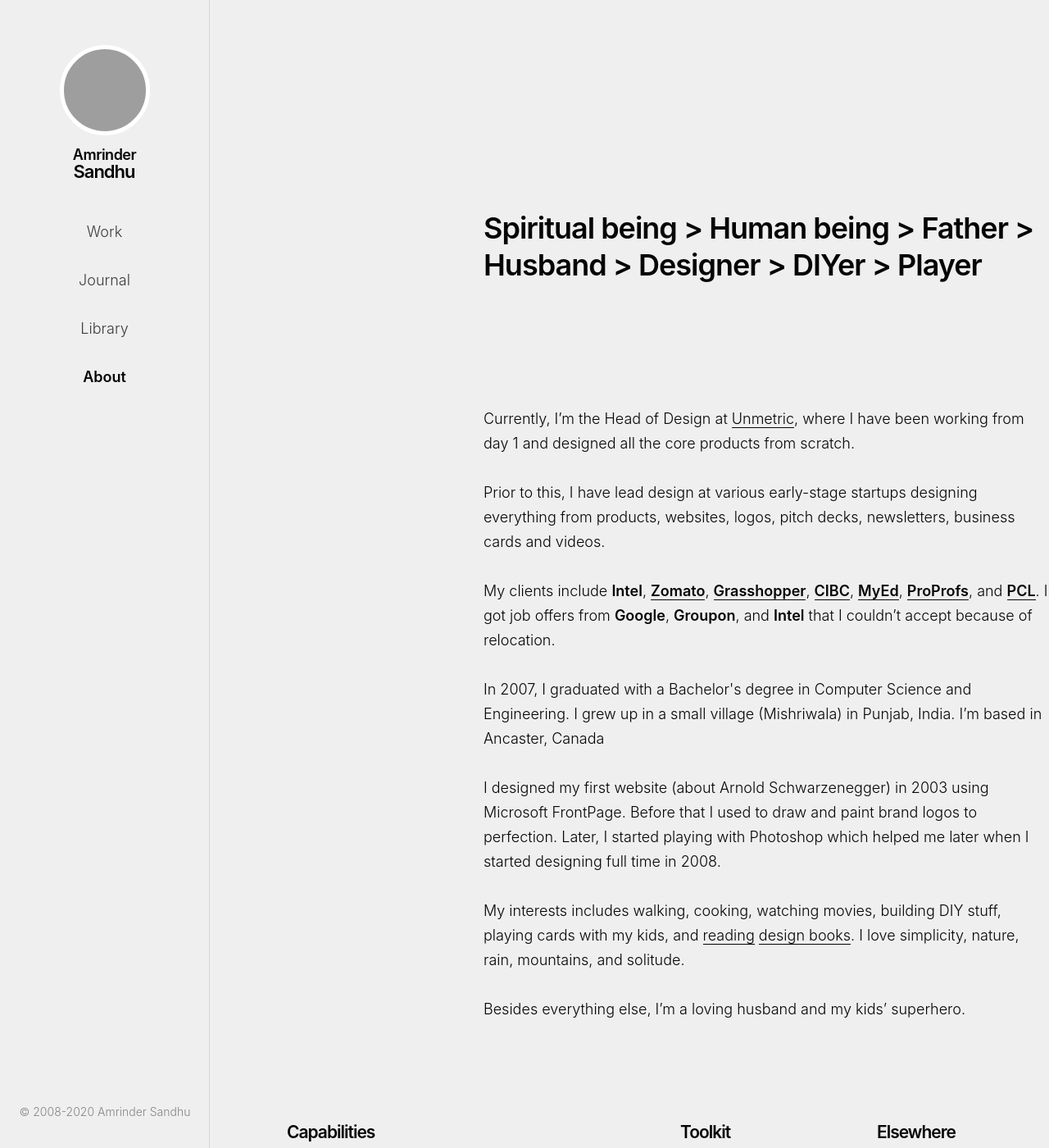
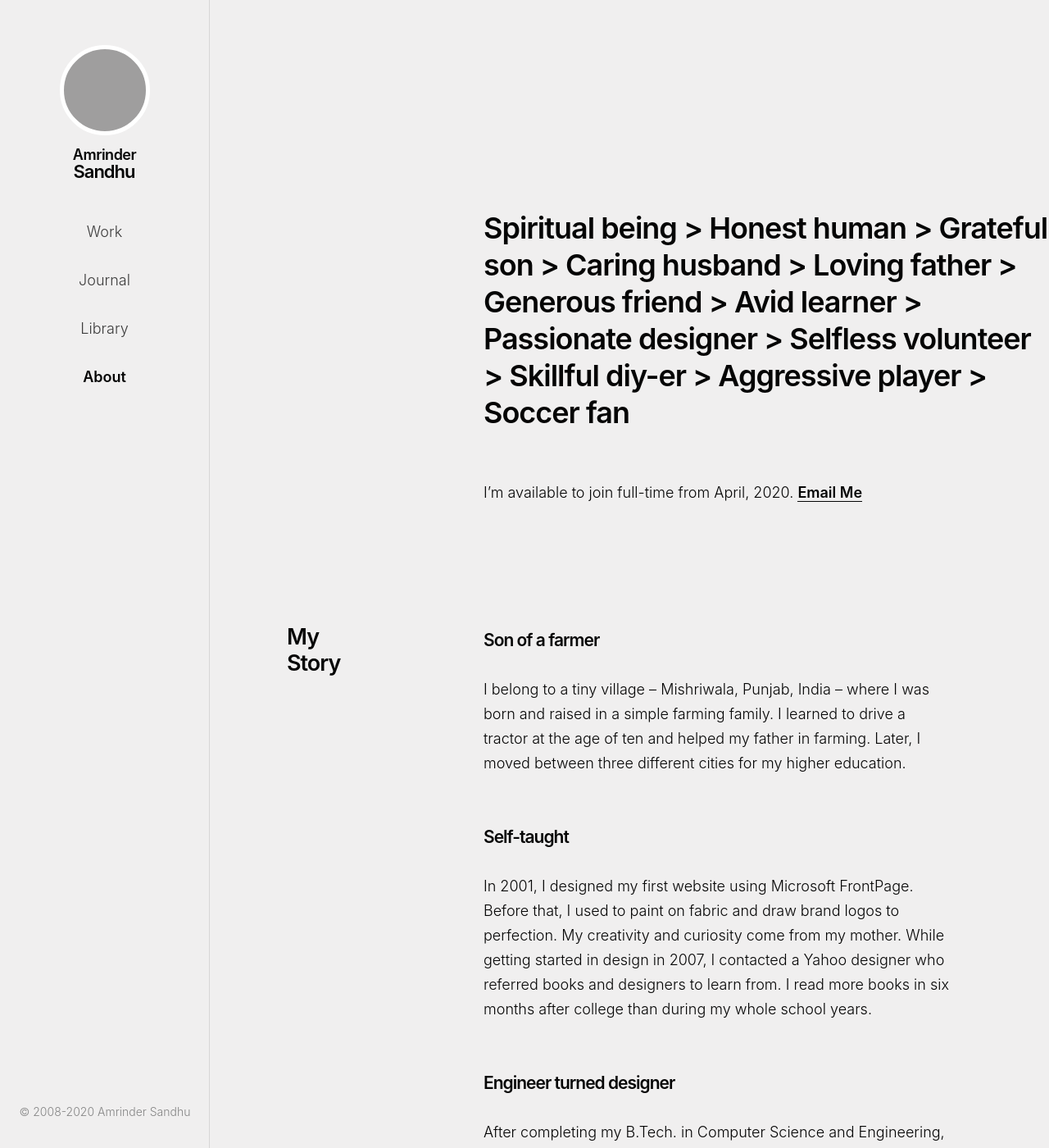
Before and after one commit to harjotgrewal/amrindersandhu, a Jekyll site: the page built from about.html, in a window 1280 px wide and 1400 px high. Shown: the whole window at 82% size. Built offline with Jekyll 4.4.1, drawn with Linux system fonts in a browser that asks for light colours; some of the changed text lies outside the part shown; grey boxes are pictures that could not be loaded.

Commit message:
[U][HTML] About content

```diff
--- a/about.html
+++ b/about.html
@@ -3,7 +3,7 @@ layout: default
 title: Amrinder Sandhu
 page-class: p-about
 page-heading: Hello!
-page-description: Spiritual being > Human being > Father > Husband > Designer > DIYer > Player
+page-description: Spiritual being > Honest human > Grateful son > Caring husband > Loving father > Generous friend > Avid learner > Passionate designer > Selfless volunteer > Skillful diy-er > Aggressive player > Soccer fan
 ---
 
 
@@ -18,28 +18,57 @@ page-description: Spiritual being > Human being > Father > Husband > Designer >
 
 <main>
     <!-- INTRO SECTION -->
-    {% include billboard.html %}
+    <!-- INTRO SECTION -->
+    <section class="u-space_below--most">
+        <div class="l-span_3-9">
+            <h1 class="u-space_below--more">Spiritual being > Honest human > Grateful son > Caring husband > Loving father > Generous friend > Avid learner > Passionate designer > Selfless volunteer > Skillful diy-er > Aggressive player > Soccer fan</h1>
+
+            <p class="u-space_below--none">I’m available to join full-time from April, 2020. <a href="mailto:contact@amrindersandhu.com"><b>Email Me</b></a></p>
+        </div>
+    </section>
 
 
 
     <section>
-        <div class="l-span_3-9">
-            <p>Currently, I’m the Head of Design at <a href="https://unmetric.com">Unmetric</a>, where I have been working from day 1 and designed all the core products from scratch.</p>
+        <h2>My Story</h2>
+        <div class="l-span_3-8">
+            <h3>Son of a farmer</h3>
 
-            <p>Prior to this, I have lead design at various early-stage startups designing everything from products, websites, logos, pitch decks, newsletters, business cards and videos.</p>
+            <p>I belong to a tiny village – Mishriwala, Punjab, India – where I was born and raised in a simple farming family. I learned to drive a tractor at the age of ten and helped my father in farming. Later, I moved between three different cities for my higher education.</p>
 
-            <p>My clients include <strong>Intel</strong>, <a href="https://zomato.com"><strong>Zomato</strong></a>, <a href="https://grasshopper.com"><strong>Grasshopper</strong></a>, <a href="https://cibc.com"><strong>CIBC</strong></a>, <a href="https://myed.com"><strong>MyEd</strong></a>, <a href="https://proprofs.com"><strong>ProProfs</strong></a>, and <a href="https://pcl.com"><strong>PCL</strong></a>. I got job offers from <strong>Google</strong></strong>, <strong>Groupon</strong>, and <strong>Intel</strong> that I couldn’t accept because of relocation.</p>
+            <h3>Self-taught</h3>
 
-            <p>In 2007, I graduated with a Bachelor's degree in Computer Science and Engineering. I grew up in a small village (Mishriwala) in Punjab, India. I’m based in Ancaster, Canada</p>
+            <p>In 2001, I designed my first website using Microsoft FrontPage. Before that, I used to paint on fabric and draw brand logos to perfection. My creativity and curiosity come from my mother. While getting started in design in 2007, I contacted a Yahoo designer who referred books and designers to learn from. I read more books in six months after college than during my whole school years.</p>
 
-            <p>I designed my first website (about Arnold Schwarzenegger) in 2003 using Microsoft FrontPage. Before that I used to draw and paint brand logos to perfection. Later, I started playing with Photoshop which helped me later when I started designing full time in 2008.</p>
+            <h3>Engineer turned designer</h3>
 
-            <p>My interests includes walking, cooking, watching movies, building DIY stuff, playing cards with my kids, and <a href="journal.html">reading</a> <a href="library.html">design books</a>. I love simplicity, nature, rain, mountains, and solitude.</p>
+            <p>After completing my B.Tech. in Computer Science and Engineering, I started learning design on my own. Instead of joining Wipro technologies where I got placed during college, I opted for a freelance design career and never looked back.</p>
 
-            <p>Besides everything else, I’m a loving husband and my kids’ superhero.</p>
+            <h3>And then a unicorn</h3>
 
+            <p>As a freelancer, I had the choice to work on anything I wanted. Apart from designing apps, websites and blogs, my gigs included logos, brochures, business cards, pitch decks, posters, calendars, ads, stickers, and ebooks. Plus, I also developed a front-end architecture, style guides, and a design system.</p>
+
+            <h3>Side project (Relpost)</h3>
+
+            <p>While doing gigs during the early days of my career, I also started a side project in 2011. I designed, coded, and curated <strong>Relpost</strong>, which featured five best posts on a vital design topic.</p>
+
+            <h3>Google, Intel, Groupon</h3>
+
+            <p>Before joining <a href="https://unmetric.com">Unmetric</a> full-time in 2013, I got job offers from <strong>Google</strong>, <strong>Groupon</strong>, <strong>Intel</strong>, <strong>Zomato</strong>, <strong>MakeMyTrip</strong>, <strong>BookMyShow</strong>, etc. which I couldn’t accept because of relocation. And I have no regrets.</p>
+
+            <h3>Helping a bedroom startup get acquired</h3>
+
+            <p>After leading design at various startups and doing projects with <strong>Intel</strong>, <strong>Zomato</strong>, and <strong>Grasshopper</strong>, I joined Unmetric full-time. Before that, I was already working with Unmetric on a contract basis from day one, when our CEO was operating from his house in Chennai.</p>
+
+            <p>From 2010 till 2020, I lead the design team, did hands-on work to design three core products, website, blog, collateral, front-end architecture, and design system. Falcon.io acquired Unmetric in October 2019.</p>
+
+            <h3>The story continues</h3>
+
+            <p>I’m blessed and I have so much too be grateful for. My goal in life is to learn, share, care, and become a better person than I was yesterday.</p>
         </div>
     </section>
+
+
 
 
 
@@ -119,6 +148,34 @@ page-description: Spiritual being > Human being > Father > Husband > Designer >
 
     </section>
 
+
+
+
+
+    <section>
+        <h2 class="l-span_2">Interests</h2>
+
+        <p class="l-span_3-8">Out of all wonders of mother nature, I’m most amazed by jellyfish and butterflies. My interests includes walking, cooking, watching movies, building DIY stuff, playing cards with my kids, and reading design books. I love simplicity, nature, rain, mountains, and solitude. </p>
+    </section>
+
+
+
+    <section>
+        <div class="l-span_4">
+            <img src="">
+        </div>
+
+
+        <div class="l-span_4">
+            <img src="">
+        </div>
+
+
+        <div class="l-span_4">
+            <img src="">
+        </div>
+
+    </section>
 </main>
 
 
```
Also changed, not shown: 1 other file.
